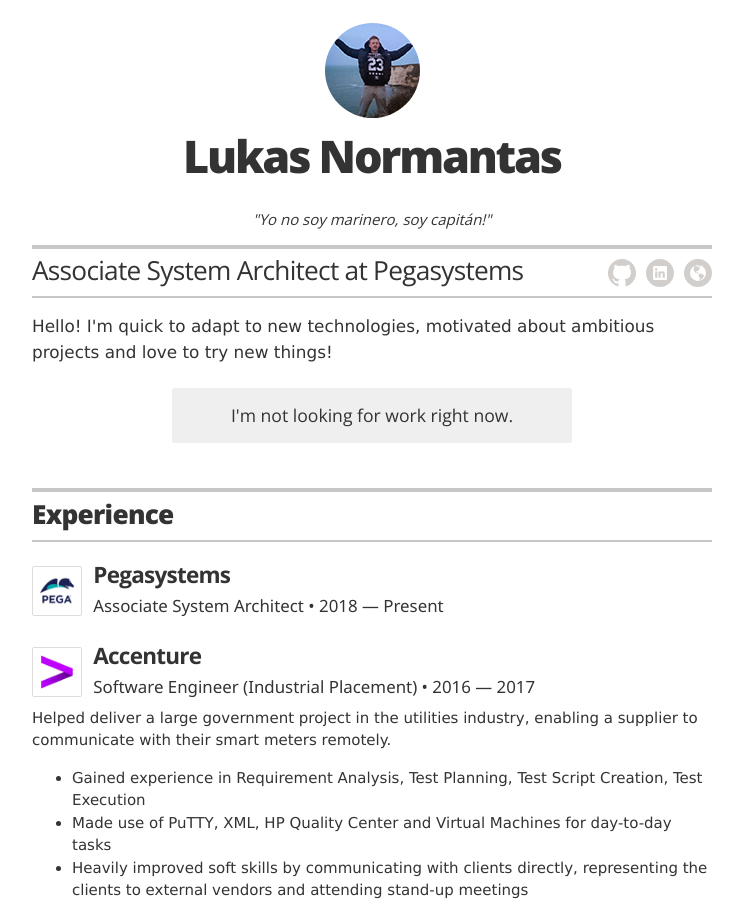
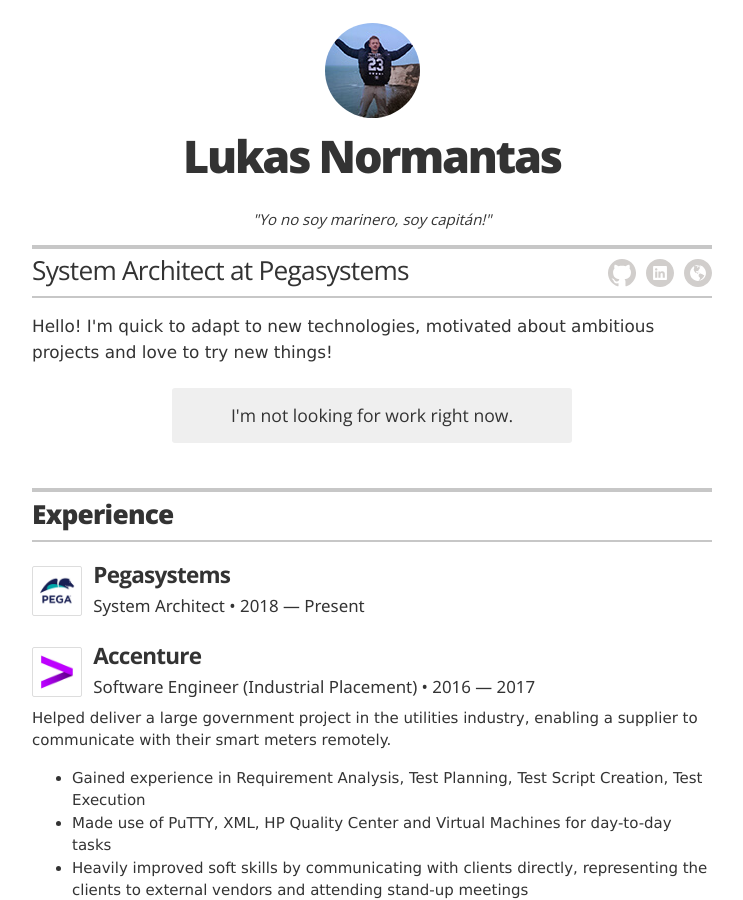
Before and after one commit to xylust/resume-web, a Jekyll site: the page built from index.html, in a window 1280 px wide and 900 px high. Shown: the whole window, without its empty margins (268-1011 px from the left). Built offline with Jekyll 4.4.1, drawn with Linux system fonts in a browser that asks for light colours.

Commit message:
Modified job title

```diff
--- a/_config.yml
+++ b/_config.yml
@@ -14,7 +14,7 @@ sass:
 # Resume settings
 resume_avatar:                  true
 resume_name:                    "Lukas Normantas"
-resume_title:                   "Associate System Architect at Pegasystems"
+resume_title:                   "System Architect at Pegasystems"
 resume_contact_email:           "me@lukasn.com"
 resume_contact_telephone:       "07397300540"
 resume_header_quote:            "Yo no soy marinero, soy capitán!"
--- a/_data/experience.yml
+++ b/_data/experience.yml
@@ -3,7 +3,7 @@
 # Pega
 - company: Pegasystems
   logo: pega
-  position: Associate System Architect
+  position: System Architect
   duration: 2018 &mdash; Present
   # summary: TBC
   linkedin: https://www.linkedin.com/company/pegasystems/
```
